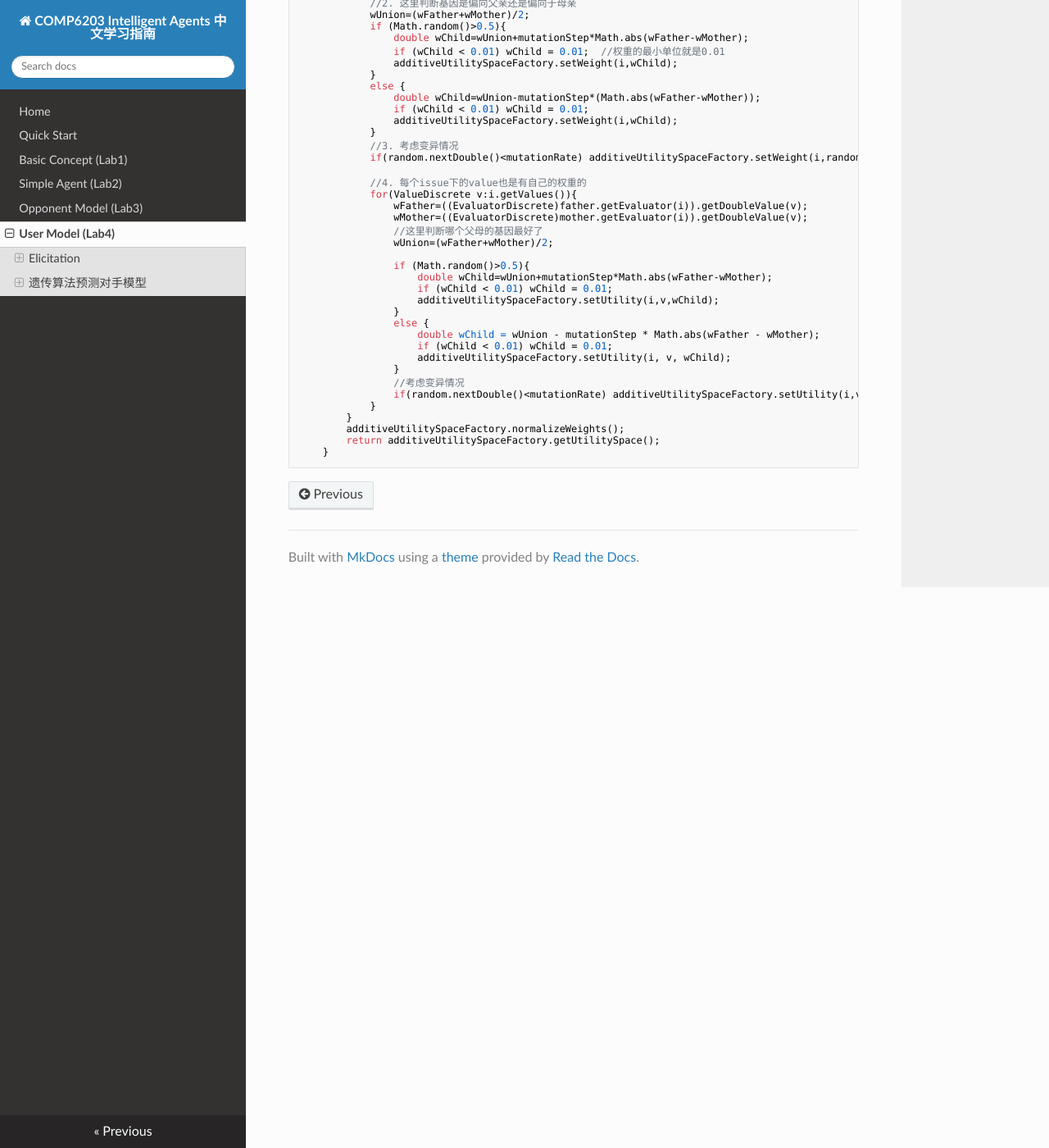
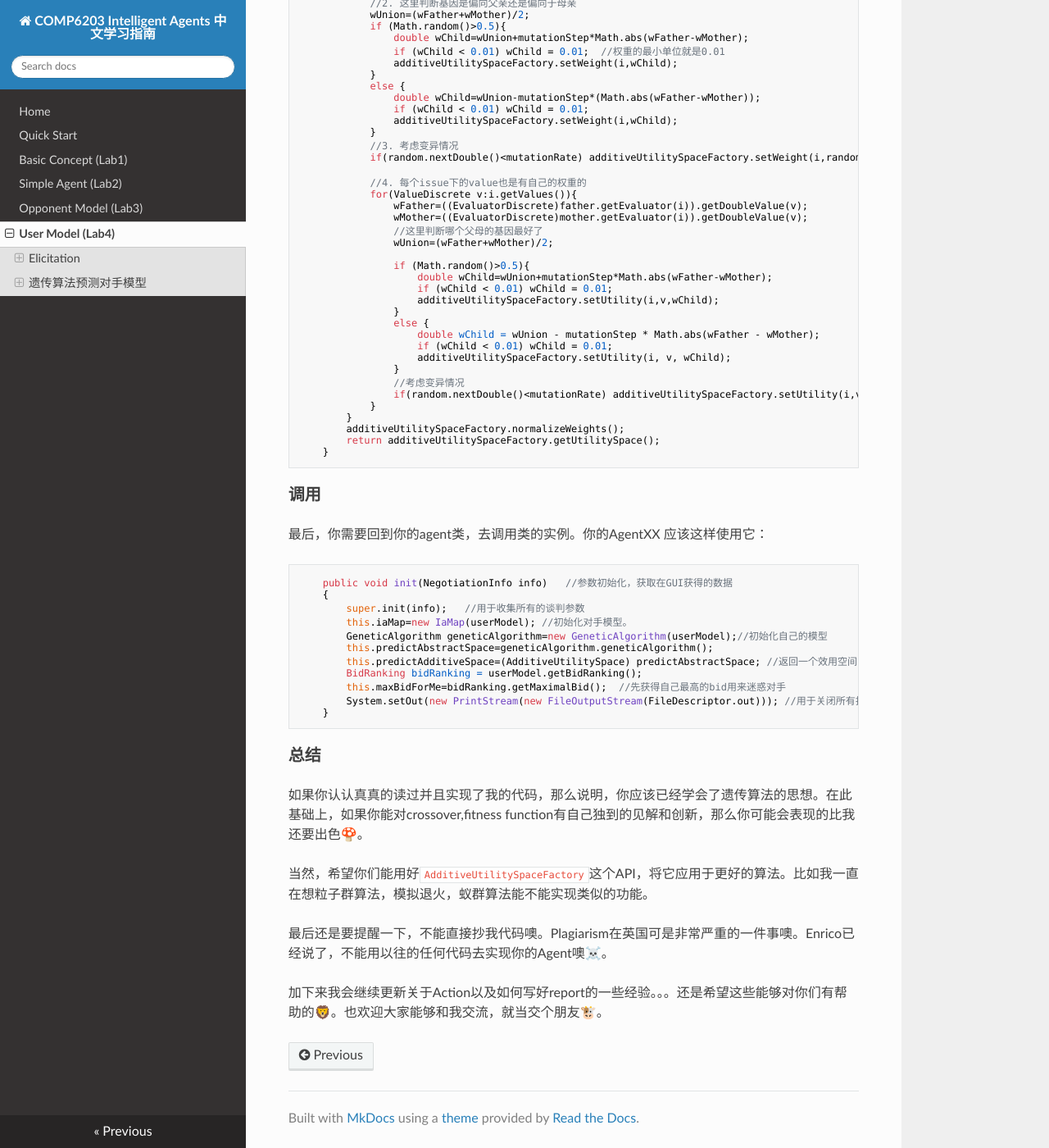
Before and after one commit to RobinLuoNanjing/UoSouthampton-Intelligent-Agent-Docs, an MkDocs documentation site: the page built from docs/user.md, in a window 1280 px wide and 1400 px high, scrolled down 9516 px. Shown: the whole window at 82% size. Built offline with MkDocs 1.6.1, drawn with Linux system fonts in a browser that asks for light colours; nearby versions of some CDN libraries.

Commit message:
[add] conclusion

````diff
--- a/docs/user.md
+++ b/docs/user.md
@@ -390,3 +390,31 @@ Fitness函数的质量决定了你得模型的效果。有时候，你就稍微
         return additiveUtilitySpaceFactory.getUtilitySpace();
     }
 ```
+
+
+### 调用
+最后，你需要回到你的agent类，去调用类的实例。你的AgentXX 应该这样使用它：
+```java
+	public void init(NegotiationInfo info)   //参数初始化，获取在GUI获得的数据
+	{
+		super.init(info);   //用于收集所有的谈判参数
+		this.iaMap=new IaMap(userModel); //初始化对手模型。
+		GeneticAlgorithm geneticAlgorithm=new GeneticAlgorithm(userModel);//初始化自己的模型
+		this.predictAbstractSpace=geneticAlgorithm.geneticAlgorithm();
+		this.predictAdditiveSpace=(AdditiveUtilitySpace) predictAbstractSpace; //返回一个效用空间，这个累加效用空间，近似于当前的不确定效用空间
+		BidRanking bidRanking = userModel.getBidRanking();
+		this.maxBidForMe=bidRanking.getMaximalBid();  //先获得自己最高的bid用来迷惑对手
+		System.setOut(new PrintStream(new FileOutputStream(FileDescriptor.out))); //用于关闭所有打印输出
+	}
+```
+
+
+### 总结
+如果你认认真真的读过并且实现了我的代码，那么说明，你应该已经学会了遗传算法的思想。在此基础上，如果你能对crossover,fitness function有自己独到的见解和创新，那么你可能会表现的比我还要出色🍄。
+
+当然，希望你们能用好```AdditiveUtilitySpaceFactory```这个API，将它应用于更好的算法。比如我一直在想粒子群算法，模拟退火，蚁群算法能不能实现类似的功能。
+
+最后还是要提醒一下，不能直接抄我代码噢。Plagiarism在英国可是非常严重的一件事噢。Enrico已经说了，不能用以往的任何代码去实现你的Agent噢☠️。
+
+
+加下来我会继续更新关于Action以及如何写好report的一些经验。。。还是希望这些能够对你们有帮助的🦁。也欢迎大家能够和我交流，就当交个朋友🐮。
````
